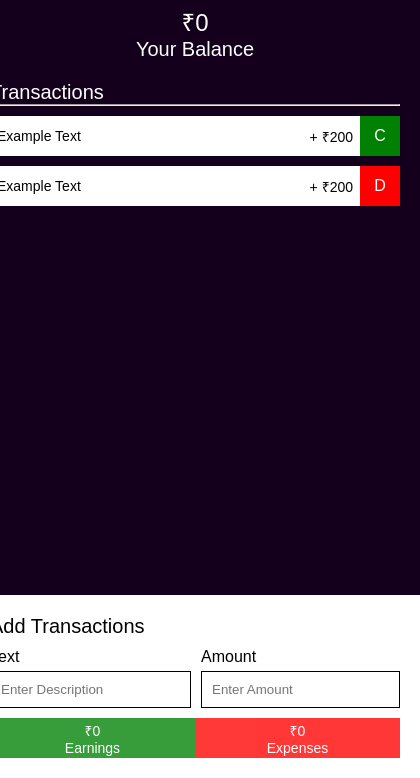
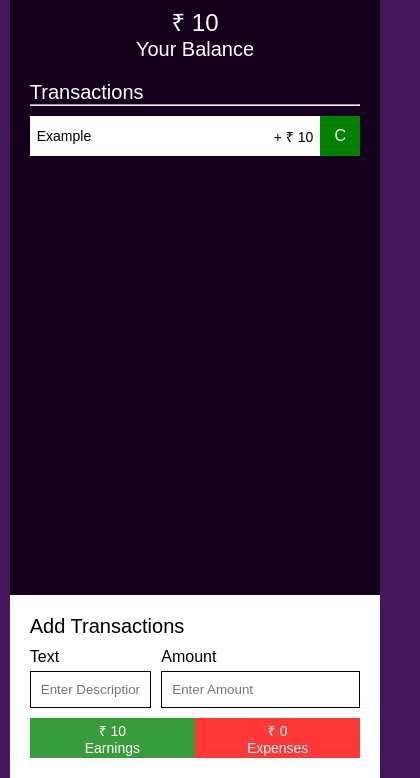
Before and after one commit to whimpeeee/Personal-Expense-Tracker, a plain HTML site: page index.html in a window 390 px wide. Shown: the part 69-847 px from the top of the page, 420 px wide, since content can reach past the window. Drawn offline with Linux system fonts and the light colour scheme.

Commit message:
Added logic of managing earning and expenses

```diff
--- a/first.js
+++ b/first.js
@@ -0,0 +1,89 @@
+const state = {
+    earnings: 0,
+    expenses: 0,
+    net: 0,
+    transactions: [
+     {
+        id: Math.floor(Math.random() * 1000),
+        text: "Example",
+        amount: 10, /* + turns the string inot interger value */
+        type: "credit",
+     },
+    ],
+};
+
+
+const transactionFormEl = document.getElementById("transaction_form");
+
+const renderTransactions = () => {
+    const transactionContainerEl = document.querySelector(".transactions");
+    const netAmountEl = document.getElementById("netAmount");
+    const earningEl = document.getElementById("earning");
+    const expenseEl = document.getElementById("expense");
+
+    const transactions = state.transactions;
+
+    let earning = 0;
+    let expense = 0;
+    let net = 0;
+
+    transactionContainerEl.innerHTML = ""; //clearing the transaction container before appending
+
+    transactions.forEach((transaction) => {
+        const { id, amount, text, type } = transaction;
+        const isCredit = type === "credit" ? true : false;
+        const sign = isCredit ? "+" : "-";
+        const transactionEl = `
+        <div class="transaction" id="${id}">
+            <div class="left">
+            <p>${text}</p>
+            <p>${sign}  ₹ ${amount}</p>
+            </div>
+            <div class="status ${isCredit ? "credit" : "debit"}">${isCredit ? "C" : "D"}</div>
+         </div>`;
+
+         earning += isCredit ? amount : 0;
+         expense += !isCredit ? amount : 0;
+         net = earning - expense;
+
+         transactionContainerEl.insertAdjacentHTML('afterbegin', transactionEl); //appending the transaction
+    });
+
+    netAmountEl.innerHTML = `₹ ${net}`;
+    earningEl.innerHTML = `₹ ${earning}`;
+    expenseEl.innerHTML = `₹ ${expense}`;
+
+};
+
+const addTransaction = (e) => {
+    e.preventDefault();
+    console.log(e.submitter.id);
+
+    const isEarn = e.submitter.id === "earnBtn" ? true : false;
+
+    const formData = new FormData(transactionFormEl);
+    const tData = {};
+
+    formData.forEach((Value, Key) => {
+        tData[Key] = Value;
+    });
+
+    const { text, amount } = tData;
+
+    const transaction = {
+
+        id: Math.floor(Math.random() * 1000),
+        text: text,
+        amount: +amount, /* + turns the string inot interger value */
+        type: isEarn ? "credit" : "debit",
+    };
+
+    state.transactions.push(transaction);
+    renderTransactions();
+
+    console.log(state);
+
+}
+
+renderTransactions();
+transactionFormEl.addEventListener('submit', addTransaction)
--- a/index.html
+++ b/index.html
@@ -12,7 +12,7 @@
             <section class="box_upper">
                 <h1>Expense Manager</h1>
                     <div class="Balance">
-                    <h2>₹0</h2>
+                    <h2 id="netAmount" >₹0</h2>
                     <h3>Your Balance</h3>
                 </div>
             </section>
@@ -41,7 +41,7 @@
             </div>
             <section class="transaction_form">
                 <h3>Add Transactions</h3>
-                <form>
+                <form id="transaction_form">
                     <div class="inputs">
                         <div class="form_control">
                         <label for="text">Text</label>
@@ -54,12 +54,12 @@
                     </div>
                     <div class="button_container">
 
-                        <button id="earnBtn">
-                            <p>₹0</p>
+                        <button type="submit" id="earnBtn">
+                            <p id="earning">₹0</p>
                             <p>Earnings</p>
                         </button>
-                        <button id="expBtn">
-                            <p>₹0</p>
+                        <button type="submit" id="expBtn">
+                            <p id="expense">₹0</p>
                             <p>Expenses</p>
                         </button>
                     </div>
--- a/style.css
+++ b/style.css
@@ -143,6 +143,7 @@ form input {
     padding: 10px;
     outline: 1px solid transparent;
     border: 1px solid black;
+    width: 100%;
 }
 
 form input:focus-visible {
@@ -176,3 +177,9 @@ form input:focus-visible {
 #expBtn {
     background-color: var(--red);
 }
+
+@media (max-width: 500px) {
+    .box {
+        width: 95%;
+    }
+}
```
